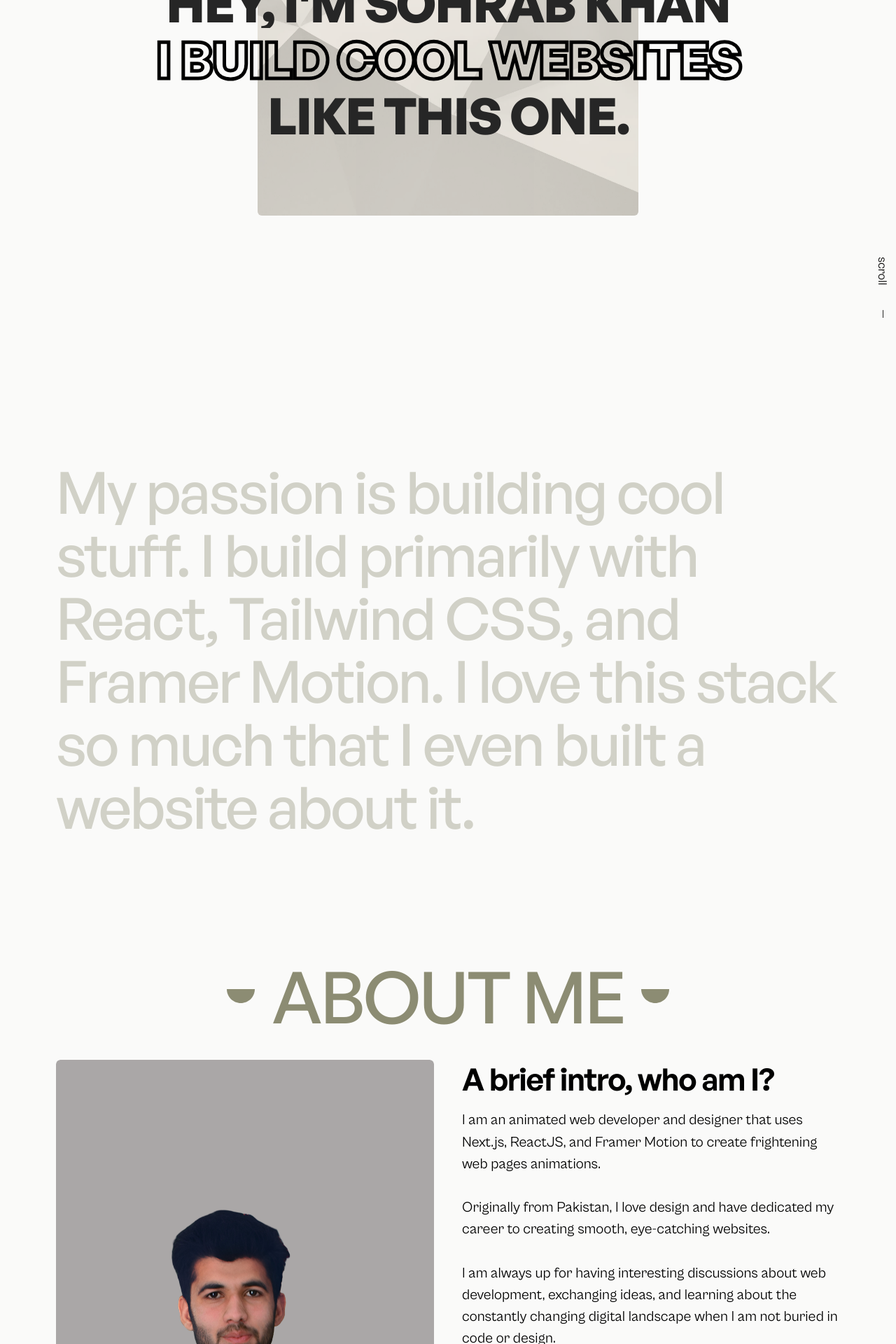
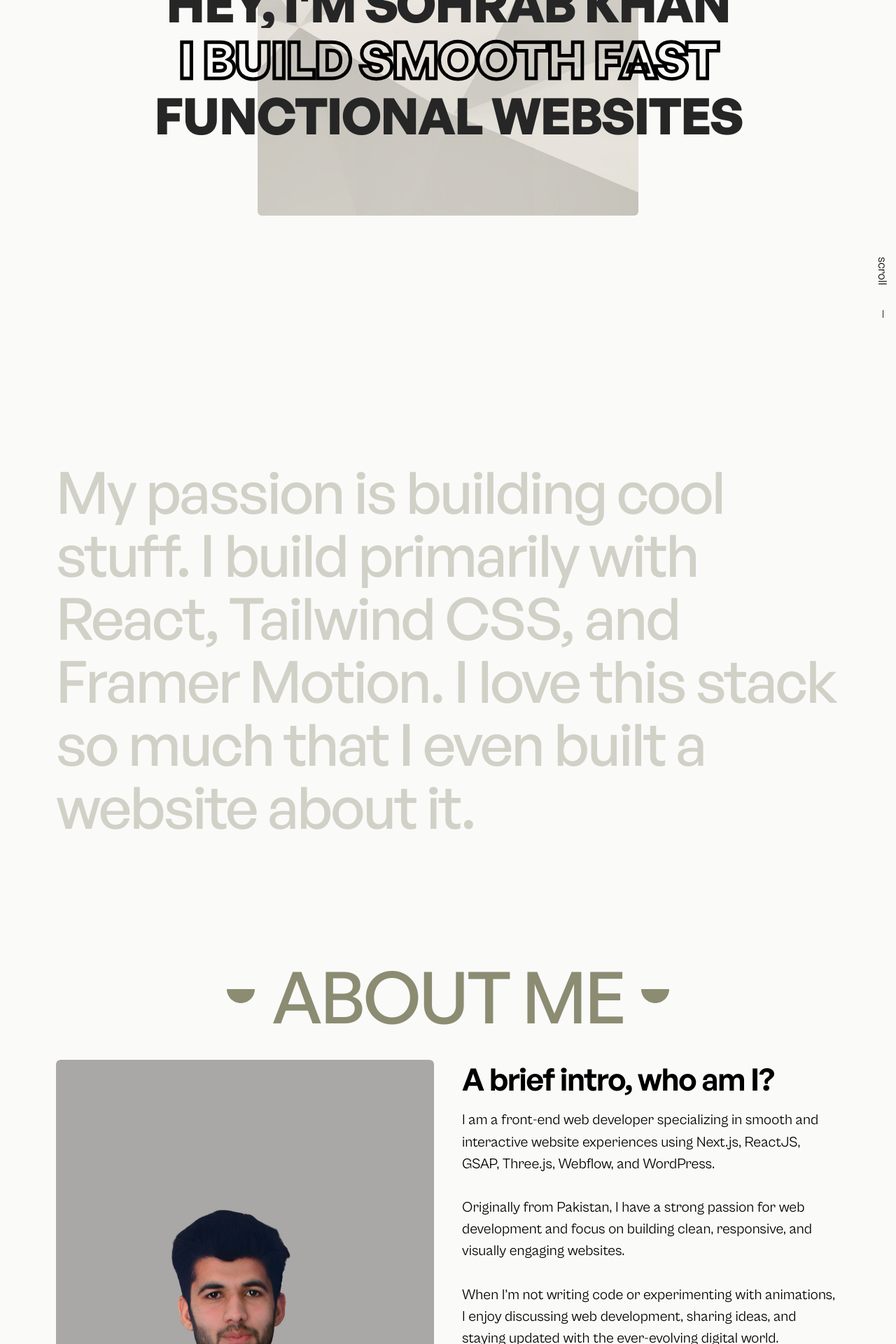
Before and after one commit to Iamsohrabkhan/Personal_Website, a Next.js app: page / in a window 1280 px wide. Shown: the part 340-2260 px from the top of the page at 70% size. Built offline with nearby package versions, Linux system fonts and the light colour scheme.

Commit message:
updating hero section meta tags and more

```diff
--- a/src/app/layout.js
+++ b/src/app/layout.js
@@ -1,12 +1,13 @@
 import "./globals.css";
-import { Analytics } from "@vercel/analytics/next";import { SpeedInsights } from "@vercel/speed-insights/next"
+import { Analytics } from "@vercel/analytics/next";
+import { SpeedInsights } from "@vercel/speed-insights/next";
 export const metadata = {
   title: {
     default: "Sohrab Khan",
     template: "%s - Sohrab Khan | Frontend Developer",
   },
   description:
-    "Sohrab Khan is website developer, Sohrab Khan create website with reactJs, nextjs and motion.dev formally framer motion, Webflow, tailwind css and gsap.",
+    "Sohrab Khan is a front-end developer specializing in building websites with ReactJS, Next.js, GSAP, Three.js, Webflow, Tailwind CSS, and Motion.dev.",
   metadataBase: new URL("https://sohrabkhan.dev/"),
   twitter: {
     card: "summary_large_image",
@@ -17,11 +18,14 @@ export const metadata = {
     "ReactJS Developer",
     "Next.js",
     "GSAP",
-    "Framer Motion",
     "Motion.dev",
     "Webflow developer",
+    "Framer",
+    "motion",
+    "Wordpress developer",
     "Tailwind CSS",
     "Website Developer Pakistan",
+    "Three js",
   ],
   archives: ["https://sohrabkhan.dev/", "https://goodrgoods.com/"],
   authors: [
--- a/src/components/homepage/About.jsx
+++ b/src/components/homepage/About.jsx
@@ -58,14 +58,21 @@ export default function About() {
               ref={body}
               className=" translate-y-10 text-body-1 2xl:text-4xl opacity-0"
             >
-              I am an animated web developer and designer that uses Next.js,
-              ReactJS, and Framer Motion to create frightening web pages
-              animations. <br /> <br /> Originally from Pakistan, I love design
-              and have dedicated my career to creating smooth, eye-catching
-              websites. <br /> <br /> I am always up for having interesting
-              discussions about web development, exchanging ideas, and learning
-              about the constantly changing digital landscape when I am not
-              buried in code or design.
+              I am a front-end web developer specializing in smooth and
+              interactive website experiences using Next.js, ReactJS, GSAP,
+              Three.js, Webflow, and WordPress.
+              <br />
+              <br />
+              Originally from Pakistan, I have a strong passion for web
+              development and focus on building clean, responsive, and visually
+              engaging websites.
+              <br />
+              <br />
+              When I’m not writing code or experimenting with animations, I
+              enjoy discussing web development, sharing ideas, and staying
+              updated with the ever-evolving digital world.
+              <br />
+              <br />
             </p>
           </div>
         </div>
--- a/src/components/homepage/Hero.jsx
+++ b/src/components/homepage/Hero.jsx
@@ -42,7 +42,7 @@ export default function Hero() {
       className="hero relative flex w-full h-svh select-none items-center justify-center py-4"
       aria-label="hero"
     >
-      <div className="z-10 flex flex-col   w-full items-center text-title 2xl:text-[10vw] space-y-1 xl:space-y-2 2xl:space-y-4 font-bold  uppercase text-accent-300 ">
+      <div className="z-10 flex flex-col   w-full items-center text-title 2xl:text-[10vw] space-y-1 xl:space-y-2 2xl:space-y-4 font-bold  uppercase text-accent-300 text-balance ">
         <div className="title  ">
           {/* Learn more about useRef */}
           <h1
@@ -57,7 +57,7 @@ export default function Hero() {
             ref={(el) => (titles.current[1] = el)}
             className="translate-y-96 md:font-outline-4 md:text-transparent  overflow-visible text-2xl md:text-4xl lg:text-7xl "
           >
-            I build cool websites
+            I build smooth fast
           </h1>
         </div>
         <div className=" title ">
@@ -65,7 +65,7 @@ export default function Hero() {
             ref={(el) => (titles.current[2] = el)}
             className="translate-y-96 text-xl md:text-4xl lg:text-7xl "
           >
-            Like this one.
+            functional websites
           </h1>
         </div>
       </div>
```
